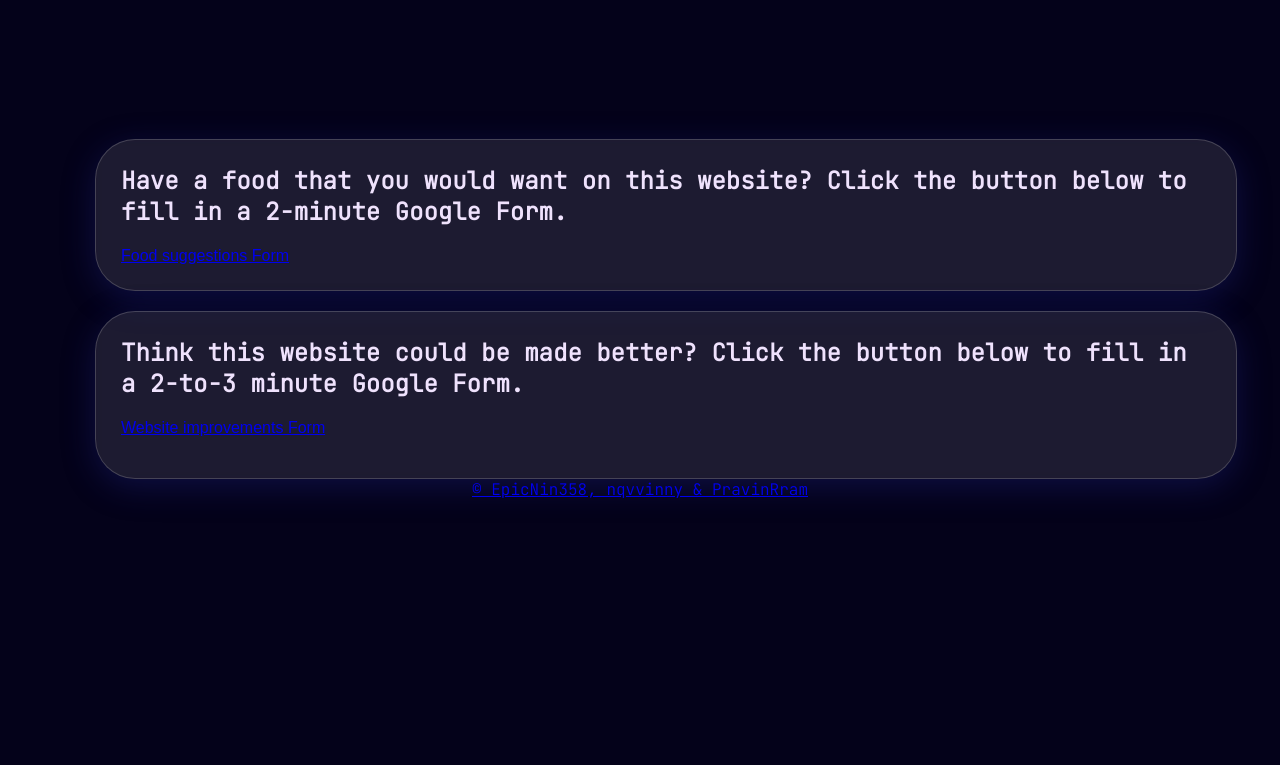
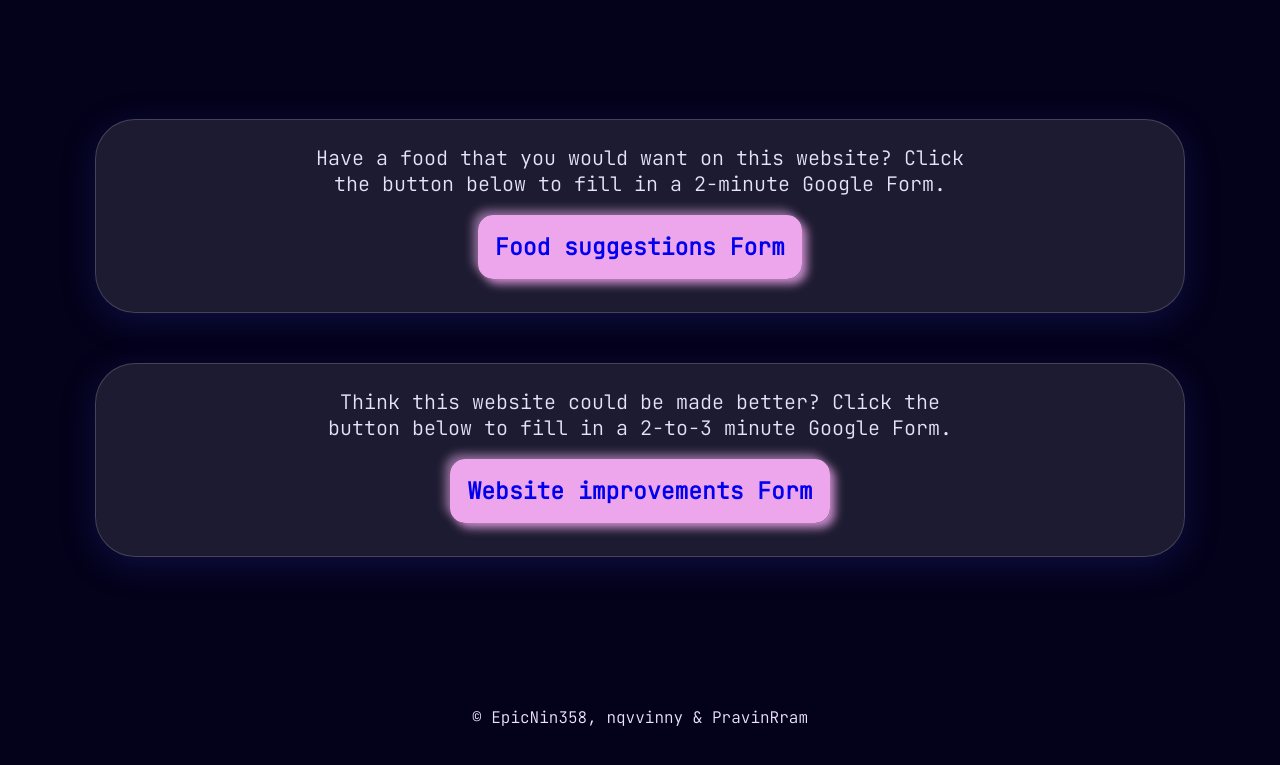
Before and after one commit to PravinRram/YDCP-WebDevProject, a plain HTML site: page NomNomNavigator/feedback.html in a window 1280 px wide. Shown: the part 141-906 px from the top of the page. Drawn offline with Linux system fonts and the light colour scheme.

Commit message:
Feedback Page Improvements made

```diff
--- a/NomNomNavigator/feedback.html
+++ b/NomNomNavigator/feedback.html
@@ -28,13 +28,17 @@
             </div>
         </header>
 
-        <div class="feedback-container">
-            <h2 class="feedback-pg">Have a food that you would want on this website? Click the button below to fill in a 2-minute Google Form.</h2>
-            <a href="https://forms.gle/wsT9yBV8j4Z986k66" style="float: left;">Food suggestions Form</a>
+        <div class="feedback-container" id="feedback-1">
+            <div class="feedback-content">
+                <h2 class="feedback-pg">Have a food that you would want on this website? Click the button below to fill in a 2-minute Google Form.</h2>
+                <a class="feedback-button" href="https://forms.gle/wsT9yBV8j4Z986k66" target="_blank">Food suggestions Form</a>
+            </div>
         </div>
-        <div class="feedback-container">
-            <h2 class="feedback-pg">Think this website could be made better? Click the button below to fill in a 2-to-3 minute Google Form.</h2>
-            <a href="https://forms.gle/QXvGQHutPoysmvt58" style="float: left;">Website improvements Form</p>
+        <div class="feedback-container" id="feedback-2">
+            <div class="feedback-content">
+                <h2 class="feedback-pg">Think this website could be made better? Click the button below to fill in a 2-to-3 minute Google Form.</h2>
+                <a class="feedback-button" href="https://forms.gle/QXvGQHutPoysmvt58" target="_blank">Website improvements Form</a>
+            </div>
         </div>
     </body>
 
--- a/NomNomNavigator/style.css
+++ b/NomNomNavigator/style.css
@@ -138,7 +138,7 @@ body {
 }
 
 #randomFoodImg {
-    display: block;
+    display: none;
     margin-right: auto;
     margin-left: auto;
     width: 50%;
@@ -394,11 +394,54 @@ body {
     line-height: 1.58;
 }
 
+.feedback-content {
+    width: 65%;
+    margin-right: auto;
+    margin-left: auto;
+    text-align: center;
+    margin-top: 0px;
+    margin-bottom: 25px;
+}
+
+#feedback-1 {
+    margin-bottom: 50px;
+}
+
+#feedback-2 {
+    margin-bottom: 150px;
+}
+
+.feedback-button {
+    border-radius: 15px;
+    background: #eda6ec;
+    box-shadow:  5px 5px 10px #c98dc9,
+                -5px -5px 10px #ffbfff78;
+    padding: 17px;
+    font-size: 23px;
+    font-weight: bold;
+    text-decoration: none;
+    font-family: JetBrains_Mono_Light, "Arial";
+    z-index: 999;
+}
+
+.feedback-button:hover {
+    background-color: rgba(135, 120, 246, 0.6) ;
+}
+
+.feedback-button:focus {
+    color: #04021A;
+}
+
 .feedback-pg {
     font-family: JetBrains_Mono_Light,"Arial";
     margin-top: 0px;
-    margin-bottom: 20px;
-    float: left;
+    margin-bottom: 35px;
+    text-align: center;
+    margin-bottom: 35px;
+    text-decoration: none;
+    font-size: 20px;
+    font-weight: 400;
+    color: #E5E2FD;
 }
 
 .feedback-container {
@@ -408,11 +451,15 @@ body {
     -webkit-backdrop-filter: blur( 4px );
     border: 1px solid rgba( 255, 255, 255, 0.18 );
     border-radius: 40px;
-    width: 100%;
 
     padding: 25px;
-    margin-top: 20px;
+    position: relative;
     display: block;
+    height: fit-content;
+    text-align: center;
+
+    margin-left: auto;
+    margin-right: auto;
 }
 
 .sidebar ul {
```
